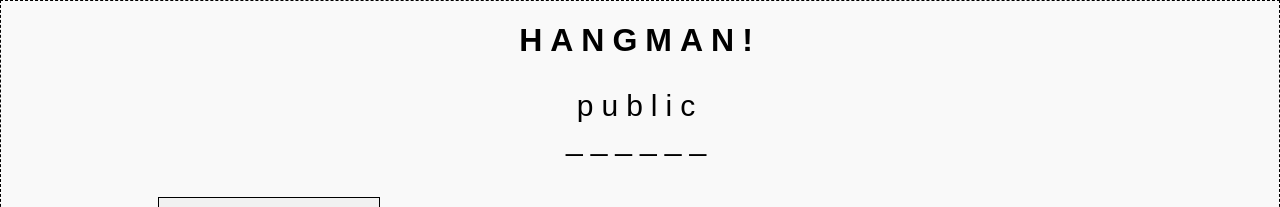
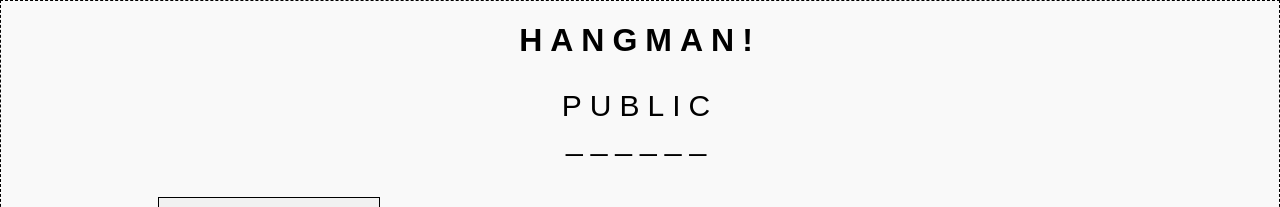
Before and after one commit to FStriewski/Hangman-Game, a React (Create React App) app: page / in a window 1280 px wide. Shown: the top 207 px of the page. Built offline with nearby package versions, Linux system fonts and the light colour scheme.

Commit message:
Input buffer to remove case sensitivity

```diff
--- a/src/components/SubmitLetterButton.js
+++ b/src/components/SubmitLetterButton.js
@@ -8,17 +8,7 @@ import './SubmitLetterButton.css'
 export class SubmitLetterButton extends PureComponent {
 
   handleClick = () => {
-    let guess = document.getElementById('PlayerInputField').value;
-
-
-/*
-    let wordArray = wordToGuess.split("")
-let puzzleWord = wordArray.map(x => guesses.indexOf(x) < 0 ? "_" : x);
-console.log(puzzleWord.join(""))
-
-return puzzleWord.join("")
-*/
-
+    let guess = document.getElementById('PlayerInputField').value.toUpperCase();
 
     if (wordToGuess.includes(guess)){
 
--- a/src/components/wordRepos.js
+++ b/src/components/wordRepos.js
@@ -14,7 +14,7 @@ let generateWord = (function(){
 
       let randomIndex = Math.floor(Math.random()* wordList.length)
 
-      return wordList[randomIndex]
+      return wordList[randomIndex].toUpperCase()
     }
   }
 })();
```
